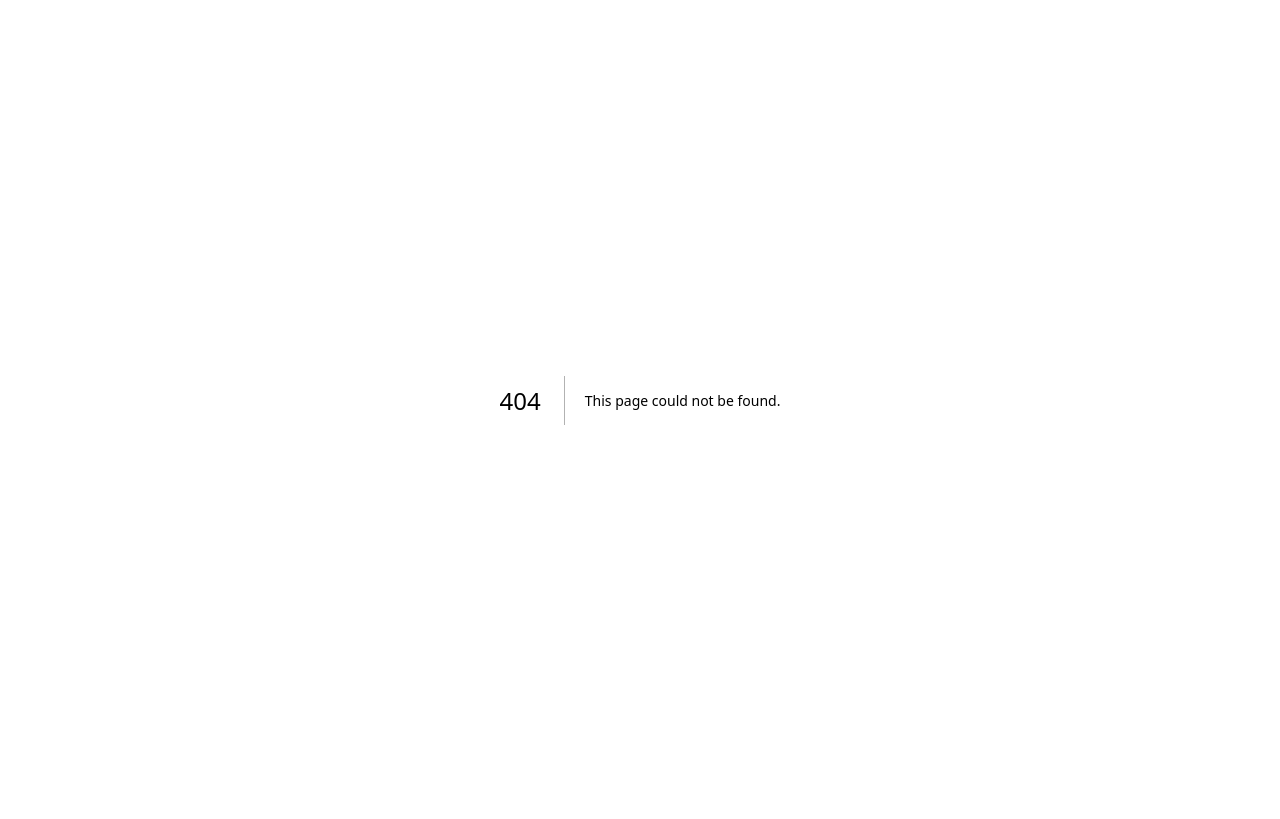
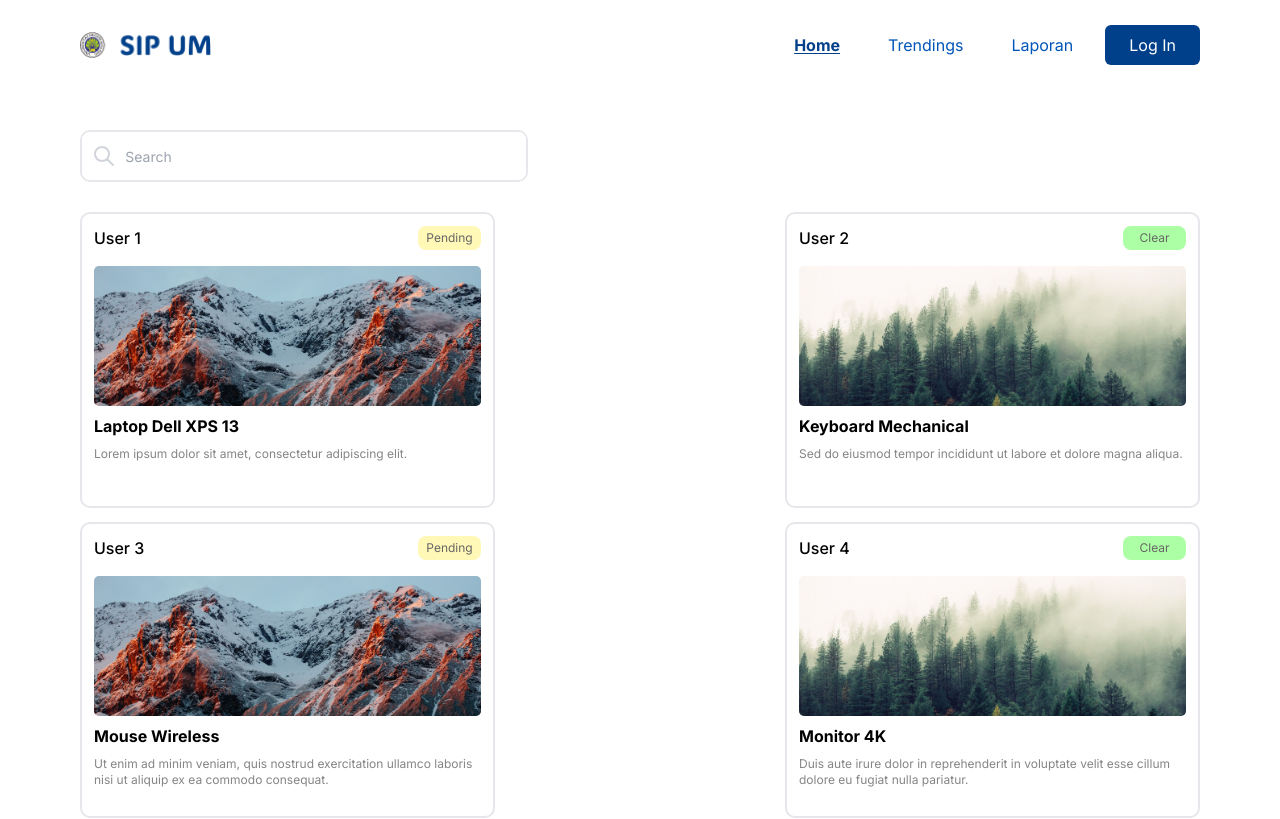
Before and after one commit to Aditya27T/sip-fe, a Next.js app: page /trending in a window 1280 px wide. Before the commit this address had no page. Shown: the top 819 px of the page. Built offline with nearby package versions, Linux system fonts and the light colour scheme.

Commit message:
feat : setup page trending

```diff
--- a/src/app/home/page.js
+++ b/src/app/home/page.js
@@ -3,23 +3,24 @@ import React, { useState } from "react";
 import { useRouter } from "next/navigation";
 import Image from "next/image";
 
+import Navbar from "@/components/Navbar";
 import Button from "@/components/Button";
 import Search from "@/components/Search";
 import styles from "@/app/home/home.module.css";
 
 const data = [
-  { namaUser: "User 1", status: "Pending", thumbnail: "/assets/images/thumbnail_1.jpg", namaBarang: "Laptop Dell XPS 13", deskripsi: "Lorem ipsum dolor sit amet, consectetur adipiscing elit.", type: "kehilangan" },
-  { namaUser: "User 2", status: "Clear", thumbnail: "/assets/images/thumbnail_2.jpg", namaBarang: "Keyboard Mechanical", deskripsi: "Sed do eiusmod tempor incididunt ut labore et dolore magna aliqua.", type: "kerusakan" },
-  { namaUser: "User 3", status: "Pending", thumbnail: "/assets/images/thumbnail_1.jpg", namaBarang: "Mouse Wireless", deskripsi: "Ut enim ad minim veniam, quis nostrud exercitation ullamco laboris nisi ut aliquip ex ea commodo consequat.", type: "kehilangan" },
-  { namaUser: "User 4", status: "Clear", thumbnail: "/assets/images/thumbnail_2.jpg", namaBarang: "Monitor 4K", deskripsi: "Duis aute irure dolor in reprehenderit in voluptate velit esse cillum dolore eu fugiat nulla pariatur.", type: "kerusakan" },
-  { namaUser: "User 5", status: "Pending", thumbnail: "/assets/images/thumbnail_1.jpg", namaBarang: "Printer Laser", deskripsi: "Excepteur sint occaecat cupidatat non proident, sunt in culpa qui officia deserunt mollit anim id est laborum.", type: "kehilangan" },
-  { namaUser: "User 6", status: "Clear", thumbnail: "/assets/images/thumbnail_2.jpg", namaBarang: "Smartphone", deskripsi: "Sed ut perspiciatis unde omnis iste natus error sit voluptatem accusantium doloremque laudantium, totam rem aperiam.", type: "kerusakan" },
-  { namaUser: "User 7", status: "Pending", thumbnail: "/assets/images/thumbnail_1.jpg", namaBarang: "Tablet", deskripsi: "Eaque ipsa quae ab illo inventore veritatis et quasi architecto beatae vitae dicta sunt explicabo.", type: "kehilangan" },
-  { namaUser: "User 8", status: "Clear", thumbnail: "/assets/images/thumbnail_2.jpg", namaBarang: "Headphones", deskripsi: "Nemo enim ipsam voluptatem quia voluptas sit aspernatur aut odit aut fugit, sed quia consequuntur magni dolores eos qui ratione voluptatem sequi nesciunt.", type: "kerusakan" },
-  { namaUser: "User 9", status: "Pending", thumbnail: "/assets/images/thumbnail_1.jpg", namaBarang: "Webcam", deskripsi: "Neque porro quisquam est, qui dolorem ipsum quia dolor sit amet, consectetur, adipisci velit, sed quia non numquam eius modi tempora incidunt ut labore et dolore magnam aliquam quaerat voluptatem.", type: "kehilangan" },
-  { namaUser: "User 10", status: "Clear", thumbnail: "/assets/images/thumbnail_2.jpg", namaBarang: "Microphone", deskripsi: "Ut enim ad minima veniam, quis nostrum exercitationem ullam corporis suscipit laboriosam, nisi ut aliquid ex ea commodi consequatur?", type: "kerusakan" },
-  { namaUser: "User 11", status: "Pending", thumbnail: "/assets/images/thumbnail_1.jpg", namaBarang: "Router", deskripsi: "Quis autem vel eum iure reprehenderit qui in ea voluptate velit esse quam nihil molestiae consequatur, vel illum qui dolorem eum fugiat quo voluptas nulla pariatur?", type: "kehilangan" },
-  { namaUser: "User 12", status: "Clear", thumbnail: "/assets/images/thumbnail_2.jpg", namaBarang: "External Hard Drive", deskripsi: "But I must explain to you how all this mistaken idea of denouncing pleasure and praising pain was born and I will give you a complete account of the system.", type: "kerusakan" }
+  { namaUser: "User 1", status: "Pending", thumbnail: "/assets/images/thumbnail_1.jpg", namaBarang: "Laptop Dell XPS 13", deskripsi: "Lorem ipsum dolor sit amet, consectetur adipiscing elit.", type: "kehilangan", vote: 0 },
+  { namaUser: "User 2", status: "Clear", thumbnail: "/assets/images/thumbnail_2.jpg", namaBarang: "Keyboard Mechanical", deskripsi: "Sed do eiusmod tempor incididunt ut labore et dolore magna aliqua.", type: "kerusakan", vote: 5},
+  { namaUser: "User 3", status: "Pending", thumbnail: "/assets/images/thumbnail_1.jpg", namaBarang: "Mouse Wireless", deskripsi: "Ut enim ad minim veniam, quis nostrud exercitation ullamco laboris nisi ut aliquip ex ea commodo consequat.", type: "kehilangan", vote: 10},
+  { namaUser: "User 4", status: "Clear", thumbnail: "/assets/images/thumbnail_2.jpg", namaBarang: "Monitor 4K", deskripsi: "Duis aute irure dolor in reprehenderit in voluptate velit esse cillum dolore eu fugiat nulla pariatur.", type: "kerusakan", vote: 20},
+  { namaUser: "User 5", status: "Pending", thumbnail: "/assets/images/thumbnail_1.jpg", namaBarang: "Printer Laser", deskripsi: "Excepteur sint occaecat cupidatat non proident, sunt in culpa qui officia deserunt mollit anim id est laborum.", type: "kehilangan", vote: 13},
+  { namaUser: "User 6", status: "Clear", thumbnail: "/assets/images/thumbnail_2.jpg", namaBarang: "Smartphone", deskripsi: "Sed ut perspiciatis unde omnis iste natus error sit voluptatem accusantium doloremque laudantium, totam rem aperiam.", type: "kerusakan", vote: 7},
+  { namaUser: "User 7", status: "Pending", thumbnail: "/assets/images/thumbnail_1.jpg", namaBarang: "Tablet", deskripsi: "Eaque ipsa quae ab illo inventore veritatis et quasi architecto beatae vitae dicta sunt explicabo.", type: "kehilangan", vote: 3},
+  { namaUser: "User 8", status: "Clear", thumbnail: "/assets/images/thumbnail_2.jpg", namaBarang: "Headphones", deskripsi: "Nemo enim ipsam voluptatem quia voluptas sit aspernatur aut odit aut fugit, sed quia consequuntur magni dolores eos qui ratione voluptatem sequi nesciunt.", type: "kerusakan", vote: 15},
+  { namaUser: "User 9", status: "Pending", thumbnail: "/assets/images/thumbnail_1.jpg", namaBarang: "Webcam", deskripsi: "Neque porro quisquam est, qui dolorem ipsum quia dolor sit amet, consectetur, adipisci velit, sed quia non numquam eius modi tempora incidunt ut labore et dolore magnam aliquam quaerat voluptatem.", type: "kehilangan", vote: 2},
+  { namaUser: "User 10", status: "Clear", thumbnail: "/assets/images/thumbnail_2.jpg", namaBarang: "Microphone", deskripsi: "Ut enim ad minima veniam, quis nostrum exercitationem ullam corporis suscipit laboriosam, nisi ut aliquid ex ea commodi consequatur?", type: "kerusakan", vote: 8},
+  { namaUser: "User 11", status: "Pending", thumbnail: "/assets/images/thumbnail_1.jpg", namaBarang: "Router", deskripsi: "Quis autem vel eum iure reprehenderit qui in ea voluptate velit esse quam nihil molestiae consequatur, vel illum qui dolorem eum fugiat quo voluptas nulla pariatur?", type: "kehilangan", vote: 54},
+  { namaUser: "User 12", status: "Clear", thumbnail: "/assets/images/thumbnail_2.jpg", namaBarang: "External Hard Drive", deskripsi: "But I must explain to you how all this mistaken idea of denouncing pleasure and praising pain was born and I will give you a complete account of the system.", type: "kerusakan", vote: 92}
 ];
 
 
@@ -34,6 +35,7 @@ export default function Main() {
 
   return (
     <>
+      <Navbar />
       <main className="w-full h-auto">
         <section id="hero" className={`${styles.backgroundRadial} w-full h-screen flex justify-center items-center`}>
           <div className="w-full flex flex-col gap-[20px] md:gap-[60px] justify-center items-center">
--- a/src/app/page.js
+++ b/src/app/page.js
@@ -1,10 +1,8 @@
 import HomePage from "@/app/home/page";
-import Navbar from "@/components/Navbar";
 
 export default function Home() {
   return (
     <div>
-      <Navbar />
       <HomePage />
     </div>
   );
--- /dev/null
+++ b/src/app/trending/page.js
@@ -0,0 +1,74 @@
+"use client";
+import React, { useState } from "react";
+import { useRouter } from "next/navigation";
+import Image from "next/image";
+
+import Navbar from "@/components/Navbar";
+import Search from "@/components/Search";
+import styles from "@/app/home/home.module.css";
+
+const data = [
+    { namaUser: "User 1", status: "Pending", thumbnail: "/assets/images/thumbnail_1.jpg", namaBarang: "Laptop Dell XPS 13", deskripsi: "Lorem ipsum dolor sit amet, consectetur adipiscing elit.", type: "kehilangan", vote: 0 },
+    { namaUser: "User 2", status: "Clear", thumbnail: "/assets/images/thumbnail_2.jpg", namaBarang: "Keyboard Mechanical", deskripsi: "Sed do eiusmod tempor incididunt ut labore et dolore magna aliqua.", type: "kerusakan", vote: 5},
+    { namaUser: "User 3", status: "Pending", thumbnail: "/assets/images/thumbnail_1.jpg", namaBarang: "Mouse Wireless", deskripsi: "Ut enim ad minim veniam, quis nostrud exercitation ullamco laboris nisi ut aliquip ex ea commodo consequat.", type: "kehilangan", vote: 10},
+    { namaUser: "User 4", status: "Clear", thumbnail: "/assets/images/thumbnail_2.jpg", namaBarang: "Monitor 4K", deskripsi: "Duis aute irure dolor in reprehenderit in voluptate velit esse cillum dolore eu fugiat nulla pariatur.", type: "kerusakan", vote: 20},
+    { namaUser: "User 5", status: "Pending", thumbnail: "/assets/images/thumbnail_1.jpg", namaBarang: "Printer Laser", deskripsi: "Excepteur sint occaecat cupidatat non proident, sunt in culpa qui officia deserunt mollit anim id est laborum.", type: "kehilangan", vote: 13},
+    { namaUser: "User 6", status: "Clear", thumbnail: "/assets/images/thumbnail_2.jpg", namaBarang: "Smartphone", deskripsi: "Sed ut perspiciatis unde omnis iste natus error sit voluptatem accusantium doloremque laudantium, totam rem aperiam.", type: "kerusakan", vote: 7},
+    { namaUser: "User 7", status: "Pending", thumbnail: "/assets/images/thumbnail_1.jpg", namaBarang: "Tablet", deskripsi: "Eaque ipsa quae ab illo inventore veritatis et quasi architecto beatae vitae dicta sunt explicabo.", type: "kehilangan", vote: 3},
+    { namaUser: "User 8", status: "Clear", thumbnail: "/assets/images/thumbnail_2.jpg", namaBarang: "Headphones", deskripsi: "Nemo enim ipsam voluptatem quia voluptas sit aspernatur aut odit aut fugit, sed quia consequuntur magni dolores eos qui ratione voluptatem sequi nesciunt.", type: "kerusakan", vote: 15},
+    { namaUser: "User 9", status: "Pending", thumbnail: "/assets/images/thumbnail_1.jpg", namaBarang: "Webcam", deskripsi: "Neque porro quisquam est, qui dolorem ipsum quia dolor sit amet, consectetur, adipisci velit, sed quia non numquam eius modi tempora incidunt ut labore et dolore magnam aliquam quaerat voluptatem.", type: "kehilangan", vote: 2},
+    { namaUser: "User 10", status: "Clear", thumbnail: "/assets/images/thumbnail_2.jpg", namaBarang: "Microphone", deskripsi: "Ut enim ad minima veniam, quis nostrum exercitationem ullam corporis suscipit laboriosam, nisi ut aliquid ex ea commodi consequatur?", type: "kerusakan", vote: 8},
+    { namaUser: "User 11", status: "Pending", thumbnail: "/assets/images/thumbnail_1.jpg", namaBarang: "Router", deskripsi: "Quis autem vel eum iure reprehenderit qui in ea voluptate velit esse quam nihil molestiae consequatur, vel illum qui dolorem eum fugiat quo voluptas nulla pariatur?", type: "kehilangan", vote: 54},
+    { namaUser: "User 12", status: "Clear", thumbnail: "/assets/images/thumbnail_2.jpg", namaBarang: "External Hard Drive", deskripsi: "But I must explain to you how all this mistaken idea of denouncing pleasure and praising pain was born and I will give you a complete account of the system.", type: "kerusakan", vote: 92}
+];
+
+export default function Trending() {
+    const router = useRouter();
+
+    return (
+        <>
+            <Navbar />
+            <main className="w-full h-auto">
+                <section id="laporan" className="w-full h-auto flex justify-center items-center pt-[130px] pb-[50px]">
+                    <div className="container mx-auto">
+                        <div className="w-full h-auto flex flex-col gap-[30px]">
+                            {/* Search */}
+                            <div className="w-full lg:max-w-md rounded-[10px] border-2">
+                                <div className="relative flex items-center w-full h-[40px] sm:h-12 rounded-lg focus-within:shadow-lg bg-white overflow-hidden">
+                                    <div className="grid place-items-center h-full w-12 text-gray-300">
+                                        <svg xmlns="http://www.w3.org/2000/svg" className="h-6 w-6" fill="none" viewBox="0 0 24 24" stroke="currentColor">
+                                            <path strokeLinecap="round" strokeLinejoin="round" strokeWidth="2" d="M21 21l-6-6m2-5a7 7 0 11-14 0 7 7 0 0114 0z" />
+                                        </svg>
+                                    </div>
+                                    <Search className="peer h-full w-full outline-none text-sm text-gray-700 pr-2" type="text" id="search" placeholder="Search" />
+                                </div>
+                            </div>
+                            {/* Data Card kehilangan */}
+                            <div className="w-full h-auto flex flex-wrap justify-between items-center gap-[14px]">
+                                {data.map((item, index) => (
+                                    <div key={index} className="w-full md:max-w-[345px] lg:max-w-[415px] h-[400px] md:h-[257px] lg:h-[296px] flex flex-col gap-2 p-3 border-2 rounded-[10px] bg-white">
+                                        <div className="w-full h-auto flex justify-between items-center">
+                                            <h3 className="text-base font-medium">{item.namaUser}</h3>
+                                            <p className={`w-[63px] text-center text-xs py-[4px] rounded-[8px] text-[#666666] ${item.status === 'Pending' ? 'bg-[#ffe60549]' : 'bg-[#1aff055c]'}`}>{item.status}</p>
+                                        </div>
+                                        <Image
+                                            src={item.thumbnail}
+                                            width={382}
+                                            height={151}
+                                            alt="Thumbnail kehilangan"
+                                            responsive="true"
+                                            loading="lazy"
+                                            className="w-full h-[250px] md:h-[105px] lg:h-[140px] !mt-[8px] object-cover rounded-[5px]"
+                                        />
+                                        <h2 className="text-sm lg:text-base font-bold">{item.namaBarang}</h2>
+                                        <p className={`${styles.kehilanganCardDescription} text-xs text-[#858585] overflow-hidden`}>{item.deskripsi}</p>
+                                    </div>
+                                ))}
+                            </div>
+                        </div>
+                    </div>
+                </section>
+            </main>
+        </>
+    )
+}
```
Also changed, not shown: jsconfig.json (line endings or trailing spaces).
